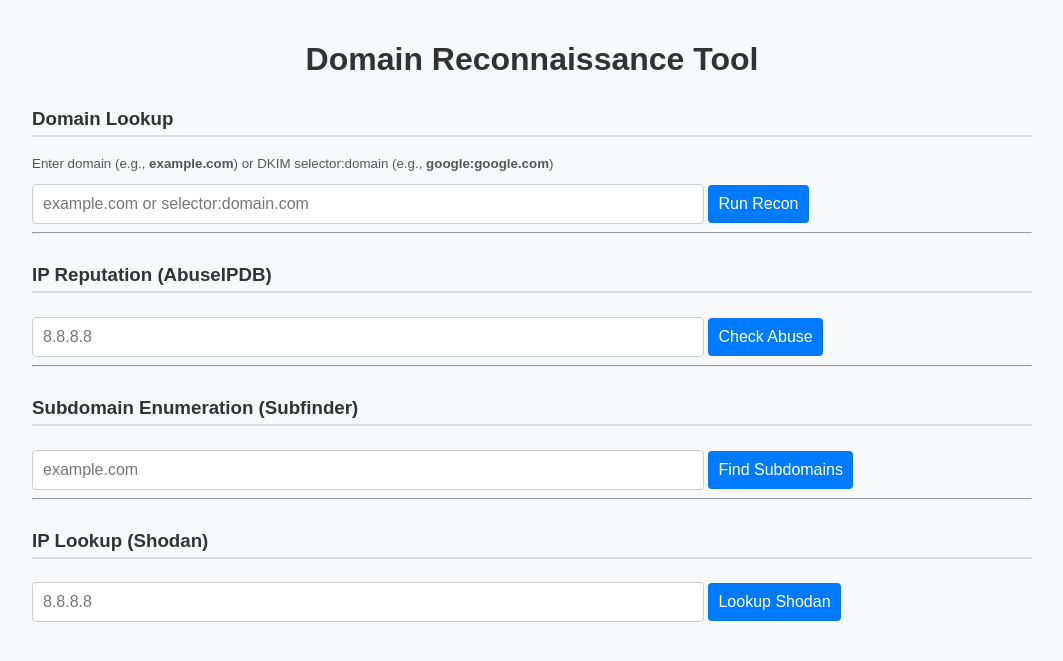
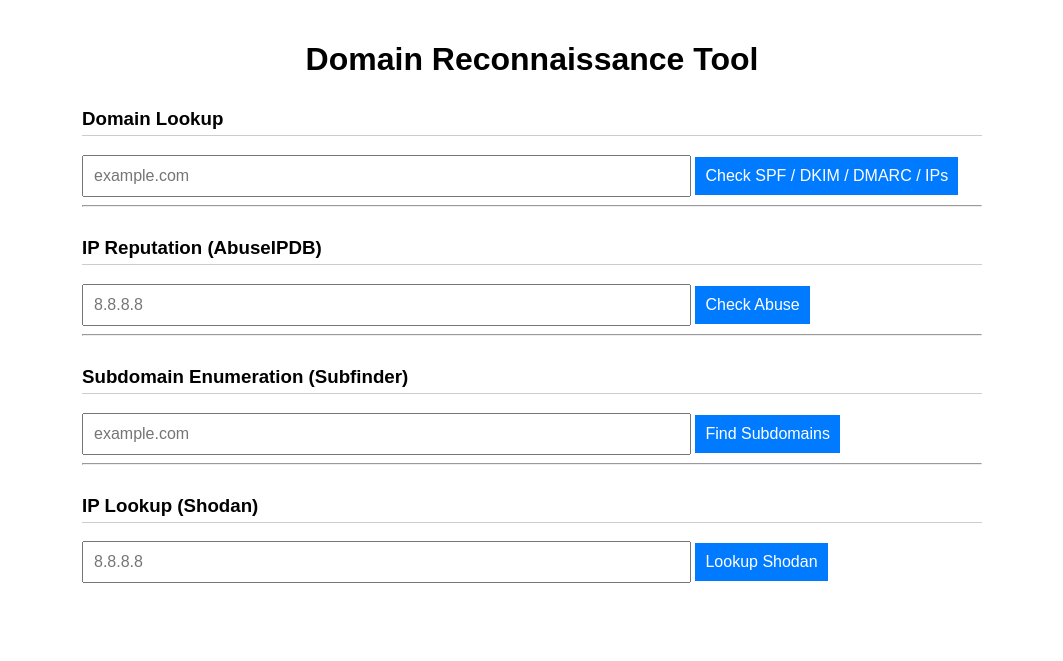
Before and after one commit to boutros-12/finaldomainrecontool, a Flask app: page / in a window 1280 px wide. Shown: the top 661 px of the page, without its empty margins (108-1171 px from the left). Run offline with Flask 3, Linux system fonts and the light colour scheme.

Commit message:
Your next commit message

```diff
--- a/app.py
+++ b/app.py
@@ -1,16 +1,23 @@
-import dns.resolver, requests, subprocess, shlex, json, threading, re, base64
+import dns.resolver
+import requests
+import subprocess
+import shlex
+import json
+import whois
+import threading
 from flask import Flask, request, jsonify, render_template
 import shodan
+import re
+import base64
 
 app = Flask(__name__)
 
 # === API Keys ===
 ABUSEIPDB_API_KEY = "YOUR_ABUSEIPDB_API_KEY"
 SHODAN_API_KEY = "YOUR_SHODAN_API_KEY"
+
+# Shodan API client
 shodan_api = shodan.Shodan(SHODAN_API_KEY)
-
-# Common DKIM selectors to try if no selector is provided
-COMMON_DKIM_SELECTORS = ["selector1", "selector2", "default", "google", "k1"]
 
 # === DNS Helpers ===
 def get_dns_records(domain, record_type):
@@ -23,16 +30,12 @@ def get_txt_records(domain):
     return get_dns_records(domain, 'TXT')
 
 def resolve_domain_to_ips(domain):
-    return get_dns_records(domain, 'A')
-
-def get_mx_records(domain):
     try:
-        answers = dns.resolver.resolve(domain, 'MX')
-        return [f"{r.preference} {r.exchange.to_text()}" for r in answers]
+        return [rdata.to_text() for rdata in dns.resolver.resolve(domain, 'A')]
     except Exception:
         return []
 
-# === Thread wrapper ===
+# === Thread helper ===
 def threaded(fn):
     def wrapper(*args, **kwargs):
         result = {}
@@ -48,9 +51,9 @@ def threaded(fn):
         return result.get('data', {"error": "Timed out"})
     return wrapper
 
-# === Scoring ===
-def extract_dkim_key_length(lst):
-    for txt in lst:
+# === Scoring functions ===
+def extract_dkim_key_length(dkim_txt_list):
+    for txt in dkim_txt_list:
         record = ''.join(part.strip('"') for part in txt.split())
         m = re.search(r'p=([A-Za-z0-9+/=]+)', record)
         if m:
@@ -60,90 +63,79 @@ def extract_dkim_key_length(lst):
                 return 0
     return 0
 
-def score_dkim(lst):
-    k = extract_dkim_key_length(lst)
-    if k >= 2048: return 100
-    elif k >= 1024: return 70
-    elif k > 0: return 50
+def score_dkim(dkim_txt_list):
+    key_len = extract_dkim_key_length(dkim_txt_list)
+    if key_len >= 2048:
+        return 100
+    elif key_len >= 1024:
+        return 70
+    elif key_len > 0:
+        return 50
     return 0
 
-def score_dmarc(lst):
-    if not lst: return 0
-    for txt in lst:
+def score_dmarc(dmarc_txt_list):
+    if not dmarc_txt_list:
+        return 0
+    for txt in dmarc_txt_list:
         m = re.search(r'p=([a-z]+)', txt.lower())
         if m:
-            if m.group(1) == 'reject': return 100
-            elif m.group(1) == 'quarantine': return 70
-            elif m.group(1) == 'none': return 50
+            if m.group(1) == "reject": return 100
+            elif m.group(1) == "quarantine": return 70
+            elif m.group(1) == "none": return 50
     return 0
 
-def score_spf(lst):
-    if not lst: return 0
-    for txt in lst:
+def score_spf(spf_txt_list):
+    if not spf_txt_list: return 0
+    for txt in spf_txt_list:
         t = txt.lower()
-        if 'v=spf1' in t:
-            if '-all' in t: return 100
-            elif '~all' in t: return 70
-            elif '?all' in t: return 50
-            elif '+all' in t: return 20
+        if "v=spf1" in t:
+            if "-all" in t: return 100
+            elif "~all" in t: return 70
+            elif "?all" in t: return 50
+            elif "+all" in t: return 20
             else: return 50
     return 0
 
-# === Recon with :selector parsing ===
-@app.route('/api/recon')
+# === Recon endpoint ===
+@app.route("/api/recon")
 def api_recon():
-    domain_in = request.args.get('domain')
-    if not domain_in:
-        return jsonify({"error": "Please provide a domain"}), 400
+    domain = request.args.get('domain')
+    if not domain:
+        return jsonify({"error":"Please provide a domain"}), 400
 
-    # Check if input contains a specific DKIM selector (format: selector:domain)
-    selector_mode = None
-    if ":" in domain_in:
-        parts = domain_in.split(":", 1)
-        selector_mode = parts[0].strip()
-        domain = parts[1].strip()
-    else:
-        domain = domain_in.strip()
+    SPF_records = [t for t in get_txt_records(domain) if 'v=spf1' in t.lower()]
+    DMARC_records = get_txt_records(f"_dmarc.{domain}")
 
-    SPF = [t for t in get_txt_records(domain) if 'v=spf1' in t.lower()]
-    DMARC = get_txt_records(f"_dmarc.{domain}")
-    MX = get_mx_records(domain)
-    IPs = resolve_domain_to_ips(domain) or "No A records"
+    dkim_selectors = {}
+    dkim_scores = {}
+    for sel in ["selector1", "selector2"]:
+        recs = get_txt_records(f"{sel}._domainkey.{domain}")
+        if recs:
+            dkim_selectors[sel] = recs
+            dkim_scores[sel] = score_dkim(recs)
 
-    dkim_recs, dkim_scores = {}, {}
-
-    if selector_mode:
-        # Query only the supplied selector
-        recs = get_txt_records(f"{selector_mode}._domainkey.{domain}")
-        if recs:
-            dkim_recs[selector_mode] = recs
-            dkim_scores[selector_mode] = score_dkim(recs)
-    else:
-        # Try all common selectors
-        for sel in COMMON_DKIM_SELECTORS:
-            recs = get_txt_records(f"{sel}._domainkey.{domain}")
-            if recs:
-                dkim_recs[sel] = recs
-                dkim_scores[sel] = score_dkim(recs)
+    spf_score = score_spf(SPF_records)
+    dmarc_score = score_dmarc(DMARC_records)
+    resolved_ips = resolve_domain_to_ips(domain) or "No A records"
 
     return jsonify({
-        "Resolved_IPs": IPs,
-        "MX_Records": MX or "No MX record",
-        "SPF": {"records": SPF or "No SPF record", "score": score_spf(SPF)},
-        "DMARC": {"records": DMARC or "No DMARC record", "score": score_dmarc(DMARC)},
-        "DKIM": {"records": dkim_recs or "No DKIM found", "scores": dkim_scores}
+        "Resolved_IPs": resolved_ips,
+        "SPF": {"records": SPF_records or "No SPF record", "score": spf_score},
+        "DMARC": {"records": DMARC_records or "No DMARC record", "score": dmarc_score},
+        "DKIM": {"records": dkim_selectors or "No DKIM found", "scores": dkim_scores}
     })
 
 # === AbuseIPDB ===
-@app.route('/api/abuseipdb_ip')
+@app.route("/api/abuseipdb_ip")
 def api_abuseipdb_ip():
     ip = request.args.get('ip')
     if not ip:
-        return jsonify({"error":"Please provide IP address"}), 400
+        return jsonify({"error": "Please provide IP address"}), 400
     try:
-        r = requests.get("https://api.abuseipdb.com/api/v2/check",
-            headers={"Accept":"application/json", "Key":ABUSEIPDB_API_KEY},
-            params={"ipAddress":ip, "maxAgeInDays":"90"}, timeout=15)
+        url = "https://api.abuseipdb.com/api/v2/check"
+        query = {"ipAddress": ip, "maxAgeInDays": "90"}
+        headers = {"Accept": "application/json", "Key": ABUSEIPDB_API_KEY}
+        r = requests.get(url, headers=headers, params=query, timeout=15)
         r.raise_for_status()
         return r.json()
     except Exception as e:
@@ -152,8 +144,8 @@ def api_abuseipdb_ip():
 # === Subfinder ===
 def subfinder_scan(domain):
     try:
-        p = subprocess.run(shlex.split(f"subfinder -d {shlex.quote(domain)} -silent -oJ -"),
-                           capture_output=True, text=True, timeout=60)
+        cmd = f"subfinder -d {shlex.quote(domain)} -silent -oJ -"
+        p = subprocess.run(shlex.split(cmd), capture_output=True, text=True, timeout=60)
         if p.returncode != 0:
             return {"error": p.stderr.strip()}
         subs = []
@@ -161,8 +153,9 @@ def subfinder_scan(domain):
             if line.strip():
                 try:
                     data = json.loads(line)
-                    if "host" in data: subs.append(data["host"])
-                except json.JSONDecodeError:
+                    if "host" in data:
+                        subs.append(data["host"])
+                except:
                     continue
         return {"domain": domain, "subdomains": subs}
     except subprocess.TimeoutExpired:
@@ -170,29 +163,32 @@ def subfinder_scan(domain):
     except Exception as e:
         return {"error": str(e)}
 
-@app.route('/api/subdomain_scan')
+threaded_subfinder = threaded(subfinder_scan)
+
+@app.route("/api/subdomain_scan")
 def api_subdomain_scan():
     domain = request.args.get('domain')
     if not domain:
-        return jsonify({"error":"Please provide a domain"}), 400
-    return jsonify(threaded(subfinder_scan)(domain))
+        return jsonify({"error": "Please provide a domain"}), 400
+    return jsonify(threaded_subfinder(domain))
 
-# === Shodan lookup ===
-@app.route('/api/shodan_ip')
+# === Shodan ===
+@app.route("/api/shodan_ip")
 def api_shodan_ip():
     ip = request.args.get('ip')
     if not ip:
-        return jsonify({"error":"Please provide IP address"}), 400
+        return jsonify({"error": "Please provide IP address"}), 400
     try:
         return jsonify(shodan_api.host(ip))
     except shodan.APIError as e:
-        return jsonify({"error": f"Shodan API error: {str(e)}"})
+        return {"error": f"Shodan API error: {str(e)}"}
     except Exception as e:
-        return jsonify({"error": str(e)})
+        return {"error": str(e)}
 
-@app.route('/')
+# Serve frontend
+@app.route("/")
 def index():
-    return render_template('index.html')
+    return render_template("index.html")
 
-if __name__ == '__main__':
+if __name__ == "__main__":
     app.run(debug=True)
--- a/templates/index.html
+++ b/templates/index.html
@@ -1,32 +1,18 @@
 <!DOCTYPE html>
 <html>
 <head>
-<meta charset="UTF-8" />
-<title>Domain Reconnaissance Tool</title>
+<meta charset="UTF-8"/>
+<title>Domain Recon Tool</title>
 <style>
-body{font-family:Arial,sans-serif;background:#f8f9fa;color:#333;max-width:1000px;margin:auto;padding:20px;}
+body{font-family:Arial,sans-serif;max-width:900px;margin:auto;padding:20px;}
 h1{text-align:center;}
-h3{margin-top:30px;border-bottom:2px solid #ddd;padding-bottom:5px;}
-small{color:#555;margin-bottom:8px;display:block;}
-input,button{font-size:16px;padding:10px;margin-top:5px;}
-input{width:65%;border:1px solid #ccc;border-radius:4px;}
-button{background:#007BFF;color:white;border:none;border-radius:4px;cursor:pointer;}
-button:hover{background:#0056b3;}
-.error{color:#b30000;margin-top:8px;}
-.loading{color:#666;display:none;}
-.output-box{background:#fff;padding:15px;border:1px solid #ccc;border-radius:6px;margin-top:10px;white-space:pre-wrap;word-break:break-word;max-height:400px;overflow-y:auto;overflow-x:hidden;line-height:1.4;}
-.output-box pre{white-space:pre-wrap;word-break:break-word;background:#f4f6fa;padding:7px 10px;border-radius:4px;border:1px solid #eee;}
-.copy-btn{font-size:12px;padding:4px 8px;background:#eee;border:1px solid #ccc;cursor:pointer;border-radius:4px;margin-bottom:10px;}
-.scorebar-label{display:inline-block;padding:2px 8px;border-radius:10px;font-size:12px;font-weight:bold;margin-left:6px;}
-.scorebar-label.high{background:#28a745;color:#fff;}
-.scorebar-label.medium{background:#ffc107;color:#333;}
-.scorebar-label.low{background:#dc3545;color:#fff;}
-.scorebar-outer{height:8px;background:#eee;border-radius:5px;overflow:hidden;margin:4px 0 8px 0;width:250px;}
-.scorebar-inner.high{background:#28a745;height:100%;}
-.scorebar-inner.medium{background:#ffc107;height:100%;}
-.scorebar-inner.low{background:#dc3545;height:100%;}
-.resolved-ip-link{color:#007BFF;text-decoration:underline;cursor:pointer;margin-right:8px;font-weight:bold;}
-.resolved-ip-link:hover{color:#0056b3;}
+h3{margin-top:30px;border-bottom:1px solid #ccc;padding-bottom:5px;}
+input,button{font-size:16px;padding:10px;}
+input{width:65%;}
+button{background:#007BFF;color:white;border:none;cursor:pointer;}
+.error{color:red;margin-top:5px;}
+.loading{display:none;color:#555;}
+.output-box{background:#f8f8f8;border:1px solid #ccc;padding:10px;margin-top:10px;white-space:pre-wrap;word-break:break-word;max-height:400px;overflow-y:auto;}
 </style>
 </head>
 <body>
@@ -34,140 +20,87 @@ button:hover{background:#0056b3;}
 <h1>Domain Reconnaissance Tool</h1>
 
 <h3>Domain Lookup</h3>
-<small>Enter domain (e.g., <b>example.com</b>) or DKIM selector:domain (e.g., <b>google:google.com</b>)</small>
-<input id="domainInput" placeholder="example.com or selector:domain.com" onkeypress="if(event.key==='Enter') runRecon()">
-<button onclick="runRecon()">Run Recon</button>
+<input id="domainInput" placeholder="example.com" onkeypress="if(event.key==='Enter') runRecon()"/>
+<button onclick="runRecon()">Check SPF / DKIM / DMARC / IPs</button>
 <div id="loading" class="loading">Loading...</div>
 <div id="error" class="error"></div>
 <div id="output"></div>
 
-<hr>
+<hr/>
+
 <h3>IP Reputation (AbuseIPDB)</h3>
-<input id="abuseIpInput" placeholder="8.8.8.8">
+<input id="abuseIpInput" placeholder="8.8.8.8" onkeypress="if(event.key==='Enter') runAbuseIPDB()"/>
 <button onclick="runAbuseIPDB()">Check Abuse</button>
 <div id="loadingAbuse" class="loading">Loading...</div>
 <div id="errorAbuse" class="error"></div>
 <div id="outputAbuse"></div>
 
-<hr>
+<hr/>
+
 <h3>Subdomain Enumeration (Subfinder)</h3>
-<input id="subfinderDomainInput" placeholder="example.com" onkeypress="if(event.key==='Enter') runSubfinder()">
+<input id="subfinderDomainInput" placeholder="example.com" onkeypress="if(event.key==='Enter') runSubfinder()"/>
 <button onclick="runSubfinder()">Find Subdomains</button>
 <div id="loadingSubfinder" class="loading">Scanning...</div>
 <div id="errorSubfinder" class="error"></div>
 <div id="outputSubfinder"></div>
 
-<hr>
+<hr/>
+
 <h3>IP Lookup (Shodan)</h3>
-<input id="shodanIpInput" placeholder="8.8.8.8">
+<input id="shodanIpInput" placeholder="8.8.8.8" onkeypress="if(event.key==='Enter') runShodanIp()"/>
 <button onclick="runShodanIp()">Lookup Shodan</button>
 <div id="loadingShodan" class="loading">Loading...</div>
 <div id="errorShodan" class="error"></div>
 <div id="outputShodan"></div>
 
 <script>
-function scoreClass(s){return s>=80?'high':s>=50?'medium':'low';}
-function scoreLabel(s){return s>=80?'Excellent':s>=50?'Good':'Poor';}
-function scoreBar(s){
-  const cls=scoreClass(s),label=scoreLabel(s);
-  return `<span class="scorebar-label ${cls}">${label} (${s})</span>
-          <div class="scorebar-outer"><div class="scorebar-inner ${cls}" style="width:${Math.max(0,Math.min(s,100))}%;"></div></div>`;
-}
-function renderResolvedIPs(arr){return arr.map(ip=>`<span class="resolved-ip-link" onclick="setIpInputs('${ip}')">${ip}</span>`).join(", ");}
-function setIpInputs(ip){
-  abuseIpInput.value=ip;errorAbuse.textContent='';outputAbuse.innerHTML='';
-  shodanIpInput.value=ip;errorShodan.textContent='';outputShodan.innerHTML='';
-  abuseIpInput.scrollIntoView({behavior:'smooth',block:'center'});
-}
+function validateDomain(n){return /^[a-zA-Z0-9.-]+\.[a-zA-Z]{2,}$/.test(n);}
+function validateIP(ip){return /^(25[0-5]|2[0-4]\d|1\d\d|[1-9]?\d)(\.(\d|[1-9]\d|1\d\d|2([0-4]\d|5[0-5]))){3}$/.test(ip);}
 
 async function runRecon(){
-  error.textContent='';output.innerHTML='';loading.style.display='block';
+  error.textContent=''; output.innerHTML=''; loading.style.display='block';
   const domain=domainInput.value.trim();
-  if(!/^([a-zA-Z0-9_-]+:)?[a-zA-Z0-9.-]+\.[a-zA-Z]{2,}$/.test(domain)){
-    loading.style.display='none';return error.textContent='Invalid domain or selector:domain format';
-  }
-  try{
-    const r=await fetch(`/api/recon?domain=${encodeURIComponent(domain)}`);
-    loading.style.display='none';
-    const d=await r.json();if(d.error)return error.textContent=d.error;
-    let ips=Array.isArray(d.Resolved_IPs)?renderResolvedIPs(d.Resolved_IPs):d.Resolved_IPs;
-    let mx=Array.isArray(d.MX_Records)?d.MX_Records.join("\n"):d.MX_Records;
-    let spfRec=Array.isArray(d.SPF.records)?d.SPF.records.join("\n"):d.SPF.records;
-    let dmarcRec=Array.isArray(d.DMARC.records)?d.DMARC.records.join("\n"):d.DMARC.records;
-    let dkimHtml="";
-    if(typeof d.DKIM.records==="string"){dkimHtml=`<pre>${d.DKIM.records}</pre>`;}
-    else{
-      for(const s in d.DKIM.records){
-        let sc=d.DKIM.scores[s]||0,recs=d.DKIM.records[s].join("\n");
-        dkimHtml+=`<b>${s}</b> ${scoreBar(sc)}<pre>${recs}</pre>`;
-      }
-    }
-    output.innerHTML=`<button class="copy-btn" onclick="copyOutput('output')">Copy</button>
-      <div class="output-box" id="output">
-        <b>Resolved IPs:</b> ${ips}<br><br>
-        <b>MX Records:</b><pre>${mx}</pre>
-        <b>SPF</b> ${scoreBar(d.SPF.score)}<pre>${spfRec}</pre>
-        <b>DMARC</b> ${scoreBar(d.DMARC.score)}<pre>${dmarcRec}</pre>
-        <b>DKIM:</b><br>${dkimHtml}
-      </div>`;
-  }catch(e){loading.style.display='none';error.textContent=e;}
+  if(!validateDomain(domain)){loading.style.display='none'; return error.textContent='Invalid domain';}
+  const resp=await fetch(`/api/recon?domain=${domain}`);
+  loading.style.display='none';
+  const data=await resp.json();
+  if(data.error){error.textContent=data.error;return;}
+  output.innerHTML=`<div class="output-box">${JSON.stringify(data,null,2)}</div>`;
 }
 
 async function runAbuseIPDB(){
-  errorAbuse.textContent='';outputAbuse.innerHTML='';loadingAbuse.style.display='block';
+  errorAbuse.textContent=''; outputAbuse.innerHTML=''; loadingAbuse.style.display='block';
   const ip=abuseIpInput.value.trim();
-  if(!/^(25[0-5]|2[0-4]\\d|1\\d\\d|[1-9]?\\d)(\\.(25[0-5]|2[0-4]\\d|1\\d\\d|[1-9]?\\d)){3}$/.test(ip)){
-    loadingAbuse.style.display='none';return errorAbuse.textContent='Invalid IPv4';
-  }
-  try{
-    const r=await fetch(`/api/abuseipdb_ip?ip=${encodeURIComponent(ip)}`);
-    loadingAbuse.style.display='none';
-    const d=await r.json();if(d.error)return errorAbuse.textContent=d.error;
-    outputAbuse.innerHTML=`<button class="copy-btn" onclick="copyOutput('outputAbuse')">Copy</button>
-      <div class="output-box" id="outputAbuse"><pre>${JSON.stringify(d,null,2)}</pre></div>`;
-  }catch(e){loadingAbuse.style.display='none';errorAbuse.textContent=e;}
+  if(!validateIP(ip)){loadingAbuse.style.display='none'; return errorAbuse.textContent='Invalid IPv4';}
+  const resp=await fetch(`/api/abuseipdb_ip?ip=${ip}`);
+  loadingAbuse.style.display='none';
+  const data=await resp.json();
+  if(data.error){errorAbuse.textContent=data.error;return;}
+  outputAbuse.innerHTML=`<div class="output-box">${JSON.stringify(data,null,2)}</div>`;
 }
 
 async function runSubfinder(){
-  errorSubfinder.textContent='';outputSubfinder.innerHTML='';loadingSubfinder.style.display='block';
+  errorSubfinder.textContent=''; outputSubfinder.innerHTML=''; loadingSubfinder.style.display='block';
   const dom=subfinderDomainInput.value.trim();
-  if(!/^[a-zA-Z0-9.-]+\.[a-zA-Z]{2,}$/.test(dom)){
-    loadingSubfinder.style.display='none';return errorSubfinder.textContent='Invalid domain';
-  }
-  try{
-    const r=await fetch(`/api/subdomain_scan?domain=${encodeURIComponent(dom)}`);
-    loadingSubfinder.style.display='none';
-    const d=await r.json();if(d.error)return errorSubfinder.textContent="Error: "+d.error;
-    outputSubfinder.innerHTML=`<button class="copy-btn" onclick="copyOutput('outputSubfinder')">Copy</button>
-      <div class="output-box" id="outputSubfinder"><pre>${JSON.stringify(d,null,2)}</pre></div>`;
-  }catch(e){loadingSubfinder.style.display='none';errorSubfinder.textContent=e;}
+  if(!validateDomain(dom)){loadingSubfinder.style.display='none'; return errorSubfinder.textContent='Invalid domain';}
+  const resp=await fetch(`/api/subdomain_scan?domain=${dom}`);
+  loadingSubfinder.style.display='none';
+  const data=await resp.json();
+  if(data.error){errorSubfinder.textContent=data.error;return;}
+  outputSubfinder.innerHTML=`<div class="output-box">${JSON.stringify(data,null,2)}</div>`;
 }
 
 async function runShodanIp(){
-  errorShodan.textContent='';outputShodan.innerHTML='';loadingShodan.style.display='block';
+  errorShodan.textContent=''; outputShodan.innerHTML=''; loadingShodan.style.display='block';
   const ip=shodanIpInput.value.trim();
-  if(!/^(25[0-5]|2[0-4]\\d|1\\d\\d|[1-9]?\\d)(\\.(25[0-5]|2[0-4]\\d|1\\d\\d|[1-9]?\\d)){3}$/.test(ip)){
-    loadingShodan.style.display='none';return errorShodan.textContent='Invalid IPv4';
-  }
-  try{
-    const r=await fetch(`/api/shodan_ip?ip=${encodeURIComponent(ip)}`);
-    loadingShodan.style.display='none';
-    const d=await r.json();
-    if(d.error){
-      errorShodan.textContent=d.error;
-      outputShodan.innerHTML=`<button class="copy-btn" onclick="copyOutput('outputShodan')">Copy</button>
-        <div class="output-box" id="outputShodan"><pre>${JSON.stringify(d,null,2)}</pre></div>`;
-      return;
-    }
-    outputShodan.innerHTML=`<button class="copy-btn" onclick="copyOutput('outputShodan')">Copy</button>
-      <div class="output-box" id="outputShodan"><pre>${JSON.stringify(d,null,2)}</pre></div>`;
-  }catch(e){loadingShodan.style.display='none';errorShodan.textContent=e;}
-}
-
-function copyOutput(id){
-  navigator.clipboard.writeText(document.getElementById(id).innerText);
-  alert("Copied!");
+  if(!validateIP(ip)){loadingShodan.style.display='none'; return errorShodan.textContent='Invalid IPv4';}
+  const resp=await fetch(`/api/shodan_ip?ip=${ip}`);
+  loadingShodan.style.display='none';
+  const data=await resp.json();
+  if(data.error){errorShodan.textContent=data.error;return;}
+  outputShodan.innerHTML=`<div class="output-box">${JSON.stringify(data,null,2)}</div>`;
 }
 </script>
+
 </body>
 </html>
```
